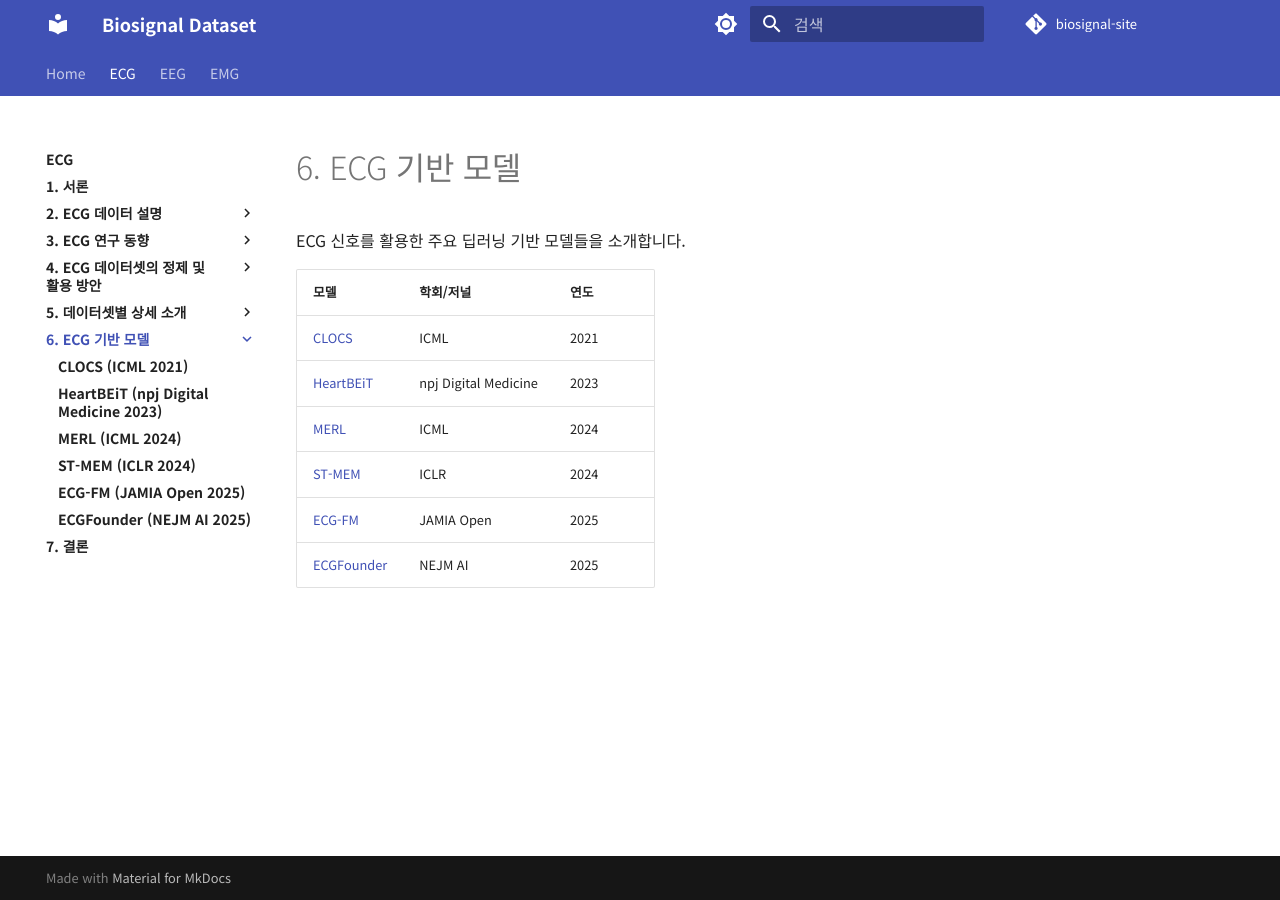
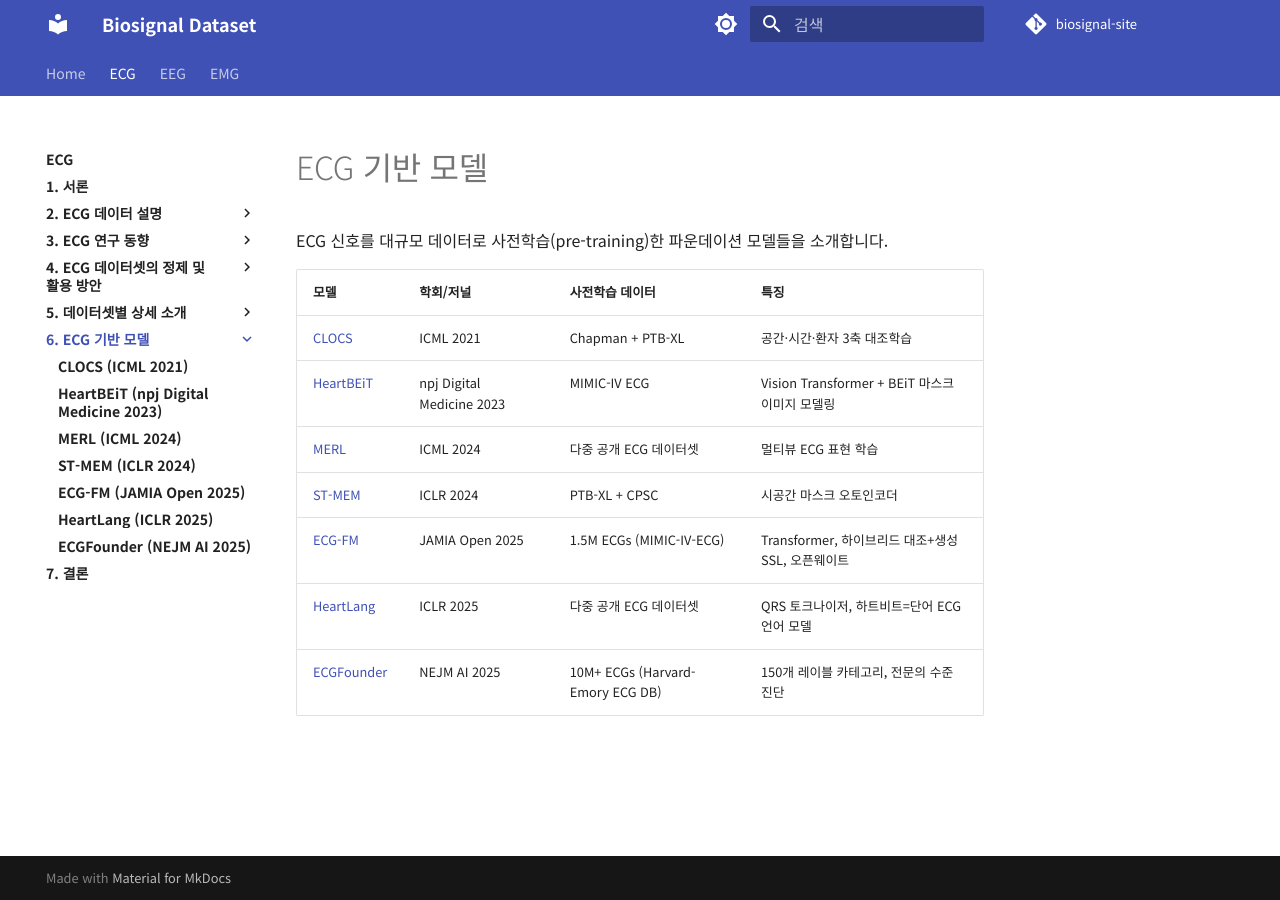
Before and after one commit to iwantjeonyeok/biosignal-site, an MkDocs documentation site: the page built from docs/ecg/6-ecg-기반-모델/index.md, in a window 1280 px wide. Built offline with MkDocs 1.6.1 and Material for MkDocs 9.7.7, drawn with Linux system fonts in a browser that asks for light colours; comment, search, counter and statistics services are not loaded.

Commit message:
Add ECG 기반 모델 overview table and HeartLang (ICLR 2025)

```diff
--- a/docs/ecg/6-ecg-기반-모델/index.md
+++ b/docs/ecg/6-ecg-기반-모델/index.md
@@ -1,12 +1,13 @@
-# 6. ECG 기반 모델
+# ECG 기반 모델
 
-ECG 신호를 활용한 주요 딥러닝 기반 모델들을 소개합니다.
+ECG 신호를 대규모 데이터로 사전학습(pre-training)한 파운데이션 모델들을 소개합니다.
 
-| 모델 | 학회/저널 | 연도 |
-| --- | --- | --- |
-| [CLOCS](clocs.md) | ICML | 2021 |
-| [HeartBEiT](heartbeit.md) | npj Digital Medicine | 2023 |
-| [MERL](merl.md) | ICML | 2024 |
-| [ST-MEM](st-mem.md) | ICLR | 2024 |
-| [ECG-FM](ecg-fm.md) | JAMIA Open | 2025 |
-| [ECGFounder](ecgfounder.md) | NEJM AI | 2025 |
+| 모델 | 학회/저널 | 사전학습 데이터 | 특징 |
+|------|-----------|----------------|------|
+| [CLOCS](clocs.md) | ICML 2021 | Chapman + PTB-XL | 공간·시간·환자 3축 대조학습 |
+| [HeartBEiT](heartbeit.md) | npj Digital Medicine 2023 | MIMIC-IV ECG | Vision Transformer + BEiT 마스크 이미지 모델링 |
+| [MERL](merl.md) | ICML 2024 | 다중 공개 ECG 데이터셋 | 멀티뷰 ECG 표현 학습 |
+| [ST-MEM](st-mem.md) | ICLR 2024 | PTB-XL + CPSC | 시공간 마스크 오토인코더 |
+| [ECG-FM](ecg-fm.md) | JAMIA Open 2025 | 1.5M ECGs (MIMIC-IV-ECG) | Transformer, 하이브리드 대조+생성 SSL, 오픈웨이트 |
+| [HeartLang](heartlang.md) | ICLR 2025 | 다중 공개 ECG 데이터셋 | QRS 토크나이저, 하트비트=단어 ECG 언어 모델 |
+| [ECGFounder](ecgfounder.md) | NEJM AI 2025 | 10M+ ECGs (Harvard-Emory ECG DB) | 150개 레이블 카테고리, 전문의 수준 진단 |
--- a/mkdocs.yml
+++ b/mkdocs.yml
@@ -138,6 +138,7 @@ nav:
       - MERL (ICML 2024): ecg/6-ecg-기반-모델/merl.md
       - ST-MEM (ICLR 2024): ecg/6-ecg-기반-모델/st-mem.md
       - ECG-FM (JAMIA Open 2025): ecg/6-ecg-기반-모델/ecg-fm.md
+      - HeartLang (ICLR 2025): ecg/6-ecg-기반-모델/heartlang.md
       - ECGFounder (NEJM AI 2025): ecg/6-ecg-기반-모델/ecgfounder.md
     - 7. 결론: ecg/6-결론.md
   - EEG:
```
Also changed, not shown: docs/ecg/6-ecg-기반-모델/heartlang.md (added, +50 -0 lines).
